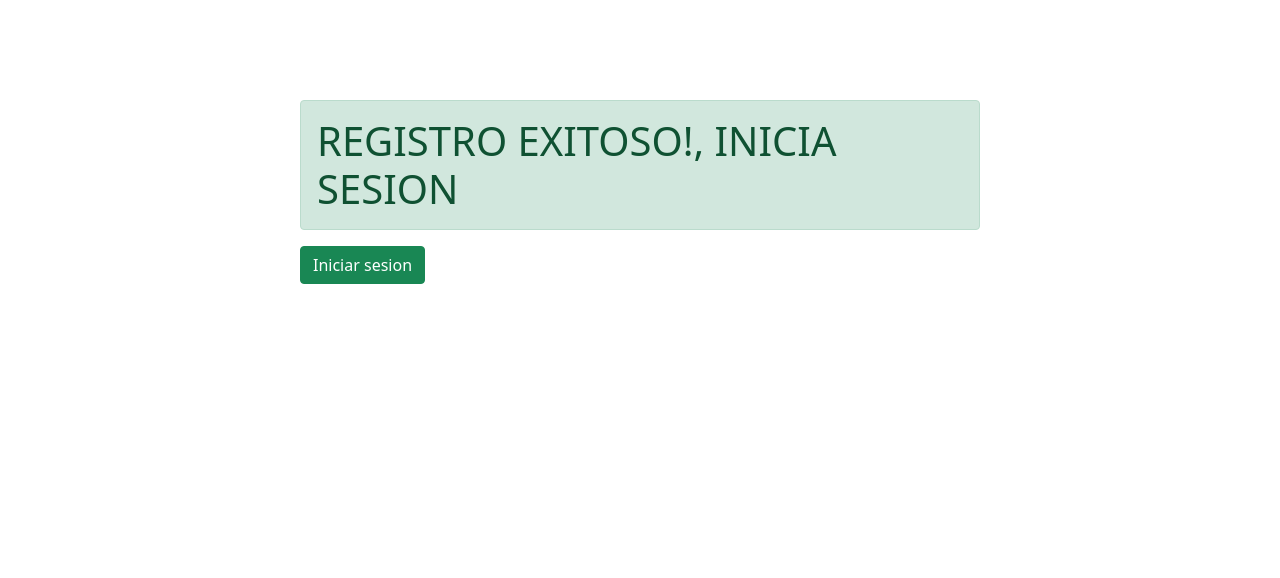
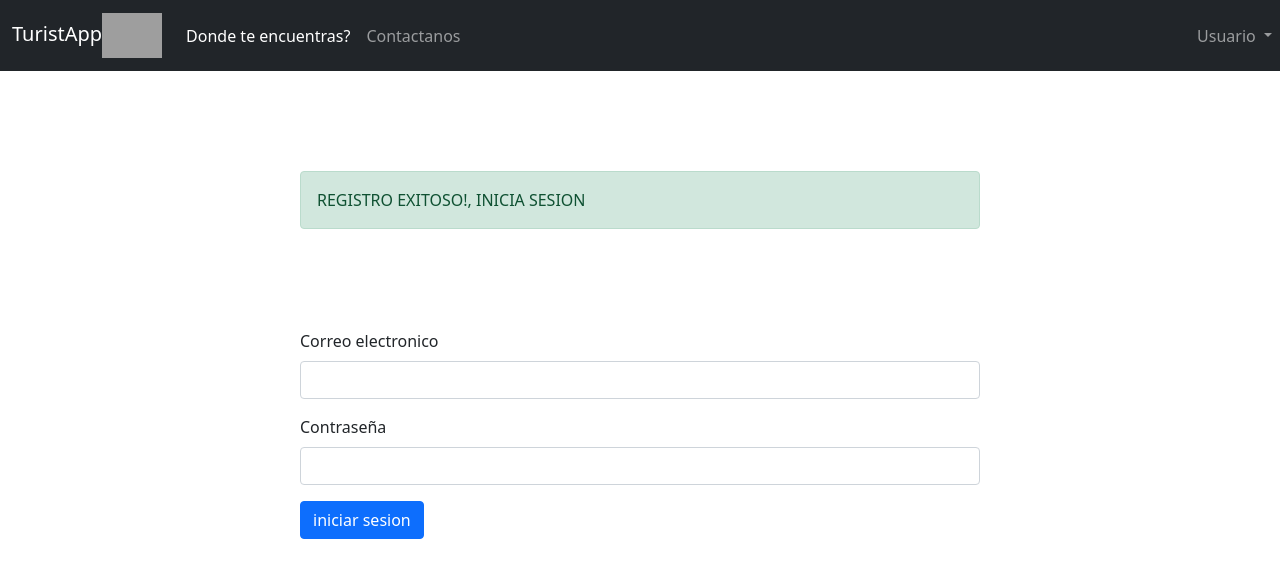
Before and after one commit to JuanPabloRami/Project_TuristApp, a Flask app: template templates/registrohecho.html in a window 1280 px wide. Shown: the top 578 px of the page. Run offline with Flask 2, Linux system fonts and the light colour scheme; the template is opened without the code that fills it, so the values that code supplies are empty; grey boxes are pictures that could not be loaded.

Commit message:
primer commit : feat: se agregó la opcion de agregar negocios por tipo

```diff
--- a/app.py
+++ b/app.py
@@ -1,16 +1,18 @@
 # -*- coding: utf-8 -*-
-from flask import Flask, render_template, request, session, url_for
-from werkzeug.utils import redirect
+from flask import Flask, render_template, request, session, url_for,redirect
 
-import smtplib
+
+"""import smtplib
 from email.mime.multipart import MIMEMultipart
-from email.mime.text import MIMEText
+from email.mime.text import MIMEText"""
 
 
 usuarios = {}
 
+negocios_usuarios = {"panaderia": {}, "moda": {} }
+
 app = Flask(__name__)
-#app.secret_key = "ajhsdg56dkgasdhbs"
+app.secret_key = "ajhsdg56dkgasdhbs"
 
 #/ hace referencia a la url base: http://127.0.0.1:5000/
 
@@ -23,6 +25,35 @@ def bienvenida():
 @app.route('/')
 def inicio():
     return render_template('inicio.html')
+
+@app.route('/tiponegocio')
+def formulariotiponegocio():
+
+    return render_template('tiponegocio.html')
+
+@app.route('/detallesnegocio')
+def formulariodetallesnegocio():
+    return render_template('creacionnegocionegocio.html')
+
+
+
+@app.route('/negociocreado/<negocio>')
+def creacionnegocio(negocio):
+    #aca verificamos si la cookie es valida y extraemos el correo
+    #del usuario
+    if 'user' in session:
+        #aca extraemos el email del usuario
+        correo = session['user']
+        #HACEMOS LA INSCRIPCION AL CURSO MEDIANTE SU correo
+        if negocio == "panaderia" or negocio == "moda":
+            negocios_usuarios[negocio]["correo"] = correo
+
+        else:
+            return "error, usted solo puede crear un negocio valido", 401
+        print("negocios creados:  ", negocios_usuarios)
+        nombreusuario = usuarios[correo]["primernombre"]
+        return "Señor {} Usted ha creado su nuevo negocio ".format(nombreusuario), 201
+    return redirect('/login' , 'error , debe iniciar !!funciona!!sesion')
 
 
 
@@ -48,6 +79,7 @@ def registrohecho():
     print("usuarios registrados: ", usuarios)
     print("--------------------------------------------------------------------------------------------------------------------")
 
+    """
     #credenciales
     proveedor_correo = 'smtp.live.com: 587'
     remitente = 'Adsi2339490_@outlook.com'
@@ -59,22 +91,16 @@ def registrohecho():
     #autenticacion
     servidor.login(remitente, password)
     #mensaje
-    mensaje = """"<table>
-    <h1>BIENVENIDO</h1>
-    <p>BIENVENIDO A TURISTAPP, {{primernombre}} {{segundonombre}}</p>
-    <p>nombre de usuario {{username}}</p>
-    <p>correo {{correo}} a aaaaaaaaaaaaaaaaaaaaaaaaaaaaaaa 30</p>
-
-
-    </table>"""
+    mensaje = """
+    """
     msg = MIMEMultipart()
     msg.attach(MIMEText(mensaje, 'html'))
     msg['From'] = remitente
     msg['To'] = 'juanpalabloramirezavs@gmail.com'
     msg['Subject'] = 'BIENVENIDO A TURISTAPP 2'
     servidor.sendmail(msg['From'] , msg['To'], msg.as_string())
+    """
     print('se ha enviado un correo a',usuarios[correo])
-    print(mensaje)
     return render_template('registrohecho.html')
 
 
@@ -94,8 +120,19 @@ def logueado():
             print('----------------------------------')
             print(correo,"se ha logueado")
             print('----------------------------------')
-            return render_template('logueohecho.html')
+            #para saludar al usuario extraemos el nombre
+            nombre = usuarios[correo]["username"]
+            #generamos cookie de sesion igual al correo de usuario
+            #tabien, podriamos hacerlo con el id de base de datos etc
+            #tambein, podriamos agregar mas valores a la cookie
+            session['user'] = correo
+            return render_template('perfil.html', nombre_usuario=nombre)
         return "Usuario o password incorrecto"
-    return "Esta cuenta no existe, registrese."
+    return "Esta cuenta no existe, registrese.", 401
+
+
+
+
+
 
 app.run(debug = True, port=5000)
--- a/templates/registrohecho.html
+++ b/templates/registrohecho.html
@@ -31,20 +31,77 @@
       position: center;
     }
 
+    form
+    {
+    margin:100px 300px;
+    }
+
+  </style>
+
+  <nav class="navbar navbar-expand-lg navbar-dark bg-dark" >
+
+    <div class="container-fluid">
+      <a class="navbar-brand" href="/">TuristApp<img src="https://images.vexels.com/media/users/3/189958/isolated/preview/a8fceff32326526be33614491c430eaa-turista-con-silueta-de-bolsos.png" height=45px></a>
+      <button class="navbar-toggler" type="button" data-bs-toggle="collapse" data-bs-target="#navbarSupportedContent" aria-controls="navbarSupportedContent" aria-expanded="false" aria-label="Toggle navigation">
+        <span class="navbar-toggler-icon"></span>
+      </button>
+
+      <div class="collapse navbar-collapse" id="navbarSupportedContent">
+        <ul class="navbar-nav me-auto mb-2 mb-lg-0">
+
+          <li class="nav-item">
+                <a class="nav-link active" aria-current="page" href="#">Donde te encuentras?</a>
+          </li>
+
+          <li class="nav-item">
+            <a class="nav-link" href="#">Contactanos</a>
+          </li>
+
+        </ul>
+      </div>
+    </div>
+
+
+    <ul class="navbar-nav me-auto mb-2 mb-lg-0">
+      <li class="nav-item dropdown">
+
+        <a class="nav-link dropdown-toggle" href="#" id="navbarDropdown" role="button" data-bs-toggle="dropdown" aria-expanded="false">
+          Usuario
+        </a>
+        <ul class="dropdown-menu"  aria-labelledby="navbarDropdown" style="margin: 7px -77px;">
+          <li><a class="dropdown-item" href="/login">Iniciar Sesion</a> </li>
+          <li><a class="dropdown-item" href="/registro">registrarte</a></li>
+        </ul>
+    </ul>
+
+  </nav>
+
+
+  <section>
+
+    <p><div class="alert alert-success" role="alert">
+      REGISTRO EXITOSO!, INICIA SESION
+    </div></p>
+
+  </section>
+
+  <form action="/logueado" method="POST">
+
+    <div class="mb-3">
+      <label for="exampleInputEmail1" class="form-label">Correo electronico</label>
+      <input name="correo" type="email" class="form-control" id="exampleInputEmail1" aria-describedby="emailHelp">
+
+    </div>
+    <div class="mb-3">
+      <label for="exampleInputPassword1" class="form-label">Contraseña</label>
+      <input name = "contrasena" type="password" class="form-control" id="exampleInputPassword1">
+    </div>
+
+    <button type="submit" class="btn btn-primary">iniciar sesion</button>
+  </form>
 
 
 
-
-  </style>
-
-<section>
-
-  <h1><div class="alert alert-success" role="alert">
-    REGISTRO EXITOSO!, INICIA SESION
-  </div></h1>
-
-  <a href="/login"><button type="button" class="btn btn-success">Iniciar sesion</button></a>
-</section>
 
 <script src="https://cdn.jsdelivr.net/npm/bootstrap@5.1.3/dist/js/bootstrap.bundle.min.js" integrity="sha384-ka7Sk0Gln4gmtz2MlQnikT1wXgYsOg+OMhuP+IlRH9sENBO0LRn5q+8nbTov4+1p" crossorigin="anonymous"></script>
 </body>
```
Also changed, not shown: templates/logueohecho.html (+37 -2 lines), templates/registro.html (+1 -33 lines), templates/inicio.html (indentation only).
